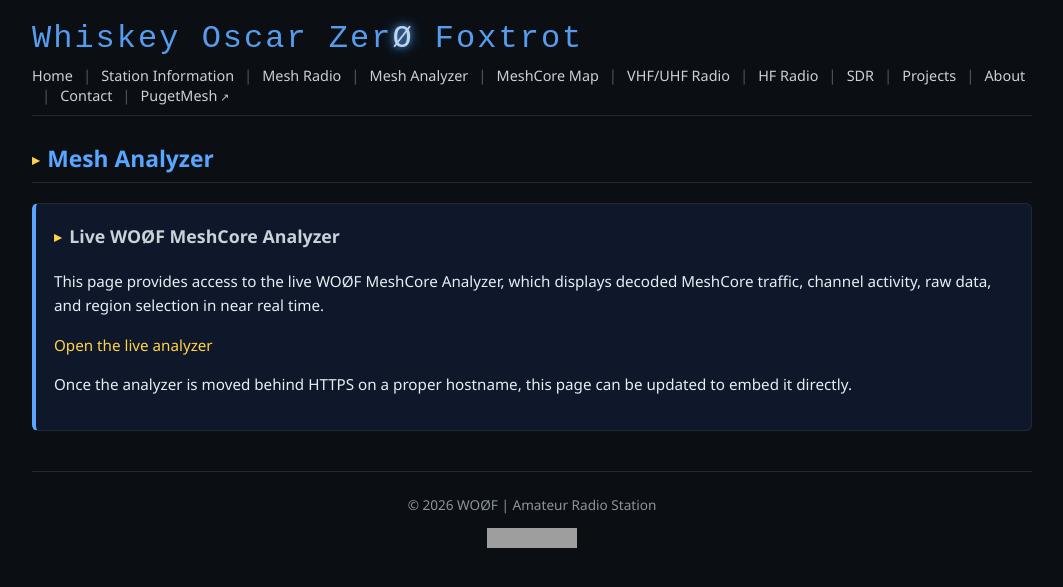
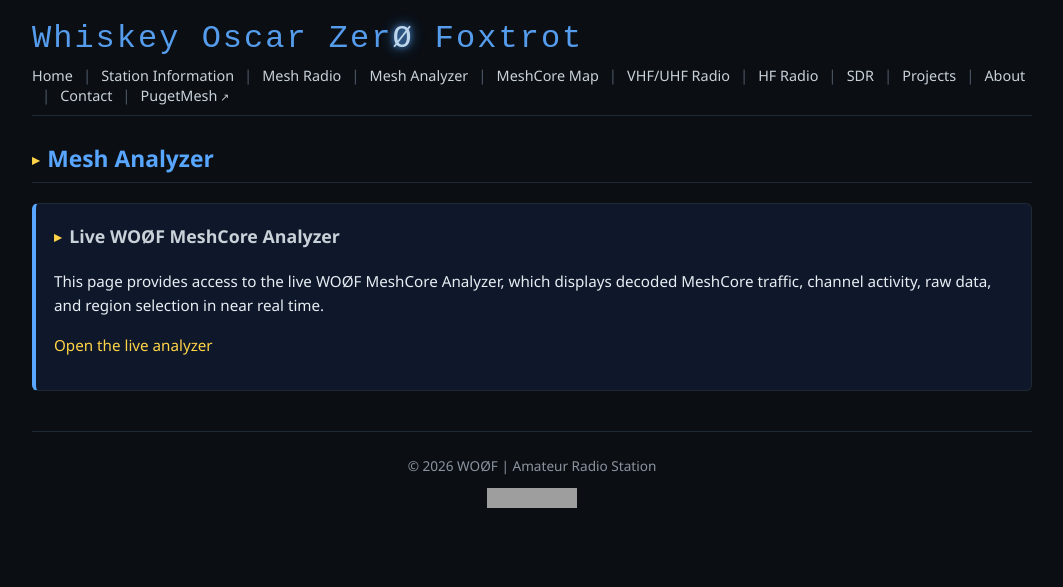
Before and after one commit to Lymitliss/Lymitliss.github.io, a Jekyll site: the page built from analyzer.md, in a window 1280 px wide. Shown: the top 587 px of the page, without its empty margins (108-1171 px from the left). Built offline with Jekyll 4.4.1, drawn with Linux system fonts in a browser that asks for light colours; grey boxes are pictures that could not be loaded.

Commit message:
Update analyzer.md

```diff
--- a/analyzer.md
+++ b/analyzer.md
@@ -13,11 +13,8 @@ permalink: /analyzer/
     channel activity, raw data, and region selection in near real time.
   </p>
   <p>
-    <a href="http://143.198.58.137:8099/channels" target="_blank" rel="noopener" class="accent-link">
+    <a href="https://analyzer.wo0f.com/channels" target="_blank" rel="noopener" class="accent-link">
       Open the live analyzer
     </a>
   </p>
-  <p>
-    Once the analyzer is moved behind HTTPS on a proper hostname, this page can be updated to embed it directly.
-  </p>
 </div>
```
